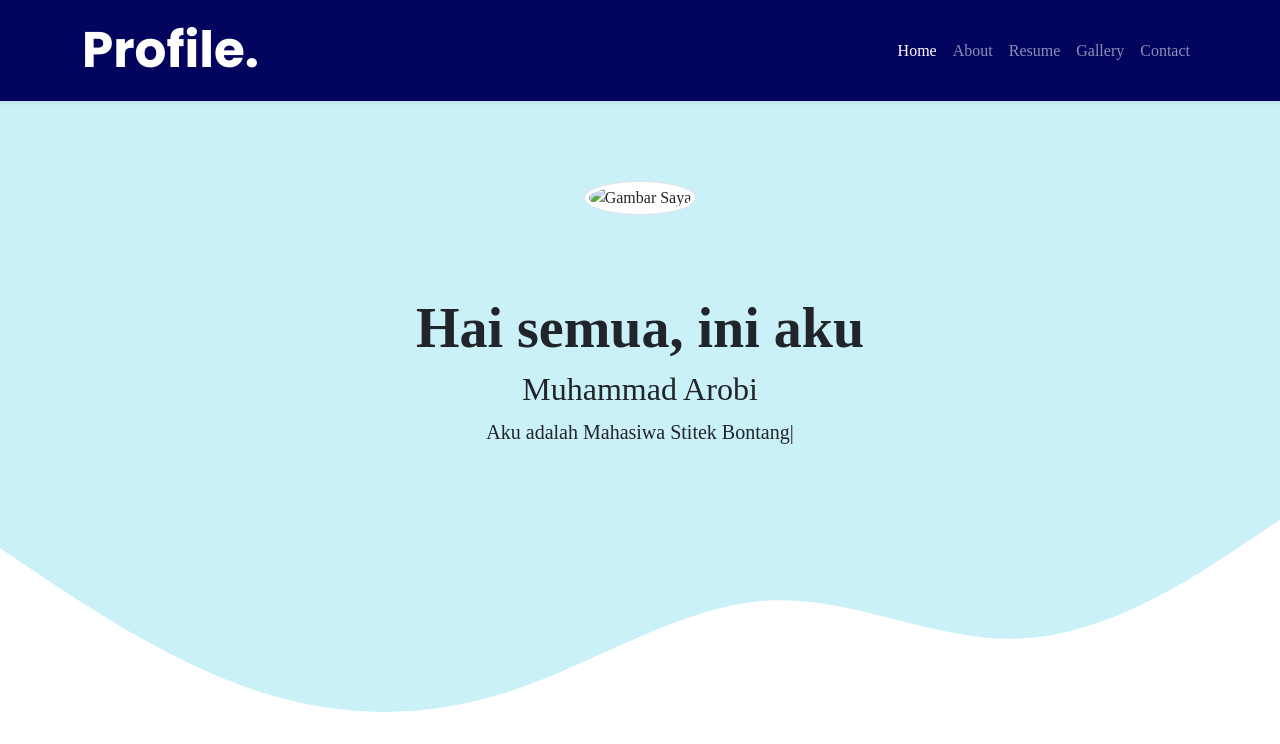
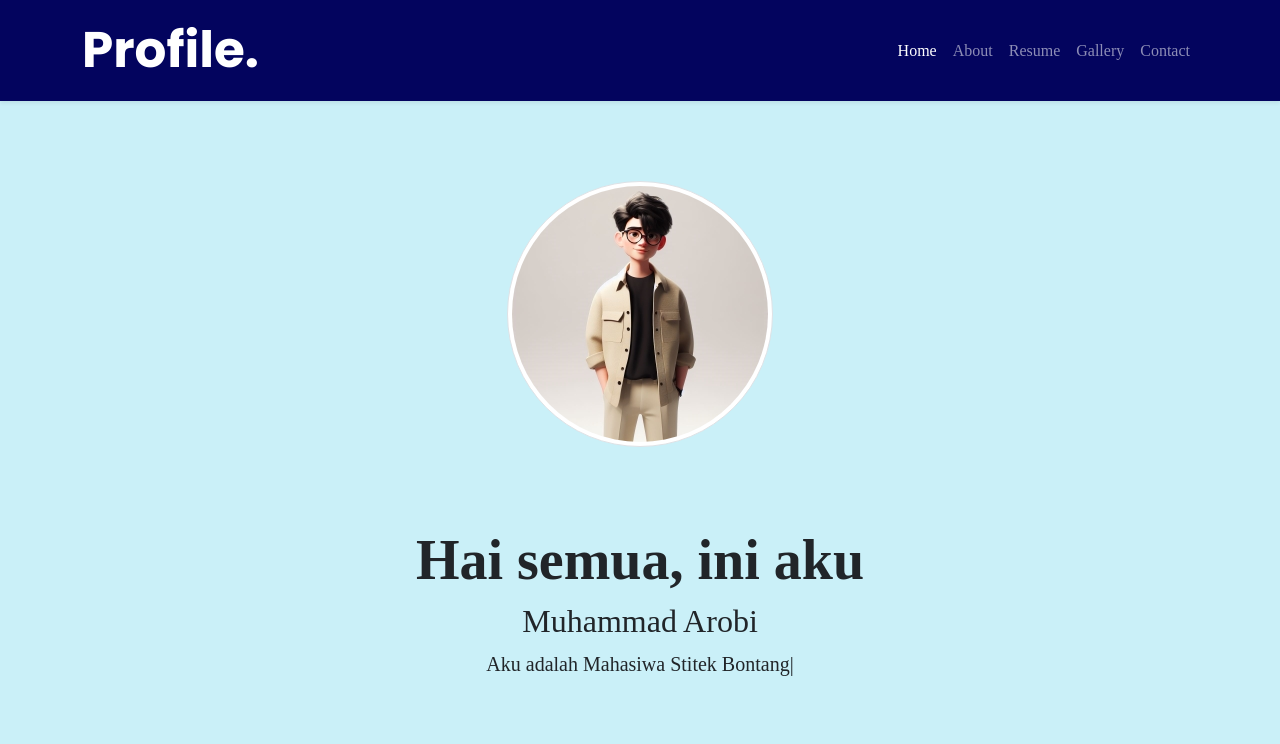
Before and after one commit to MhmmdRobi/mhmmdrobi.github.io, a plain HTML site: page index.html in a window 1280 px wide. Shown: the top 744 px of the page. Drawn offline with nearby package versions, Linux system fonts and the light colour scheme; files whose address does not match are found by name; a web font is replaced by a local one.

Commit message:
Update index.html

```diff
--- a/index.html
+++ b/index.html
@@ -51,7 +51,7 @@
     </header>
     <!-- HOME -->
     <section class="jumbotron text-center">
-      <img src="img/_26ea273a-4208-4659-9ddc-ae9392043f2c1.jpg" alt="Gambar Saya"  class="image rounded-bottom-circle rounded-top-circle img-thumbnail">
+      <img src="_26ea273a-4208-4659-9ddc-ae9392043f2c1.jpg" alt="Gambar Saya"  class="image rounded-bottom-circle rounded-top-circle img-thumbnail">
       <div class="jumbotron jumbotron-fluid">
         <div class="container-fluid">
           <h1 class="display-4 fw-semibold">Hai semua, ini aku</h1>
```
